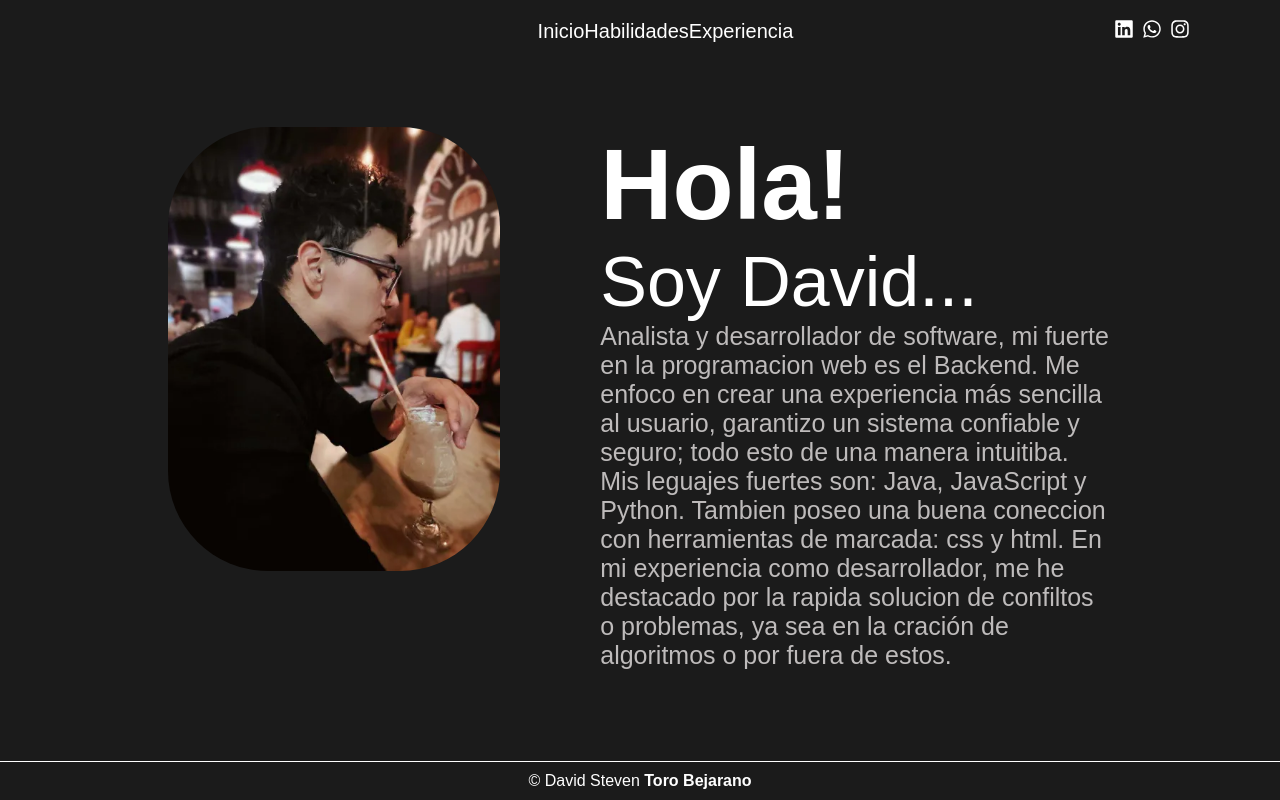
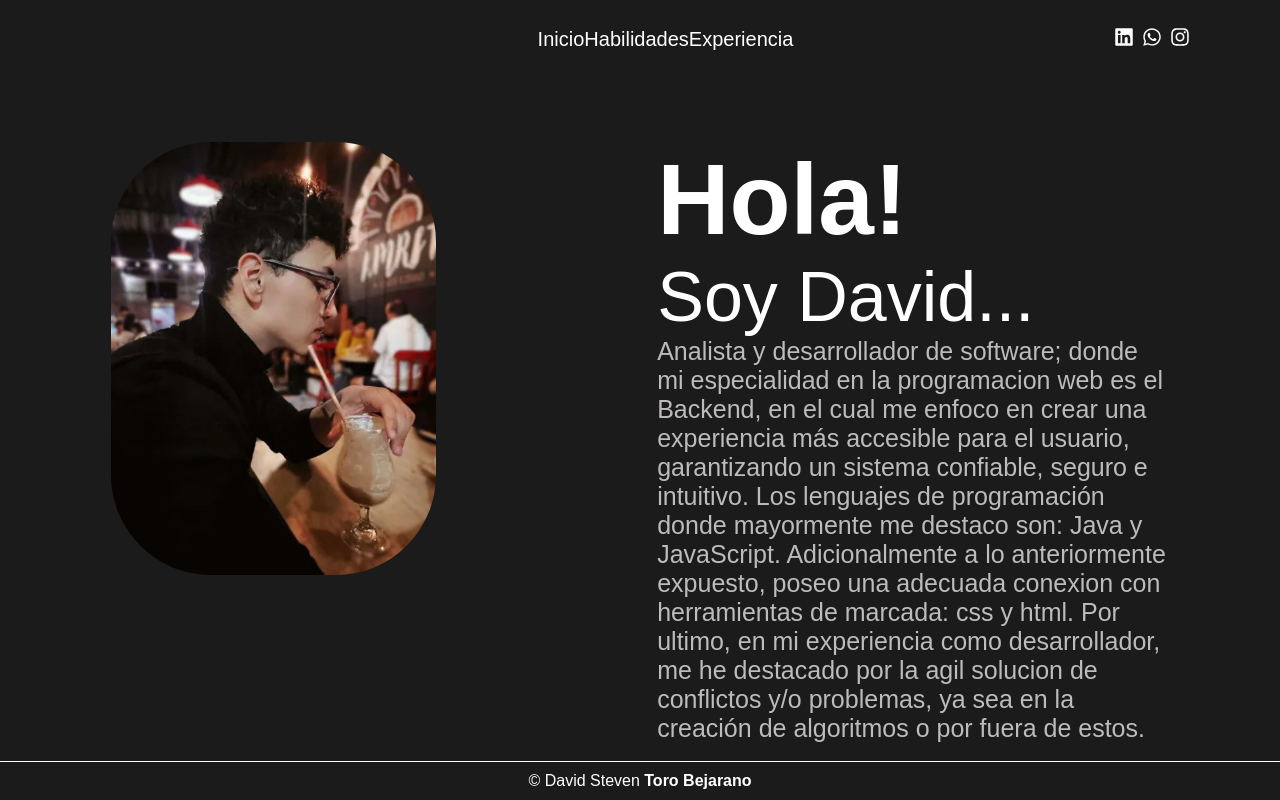
Before and after one commit to DavidStevenToroB/React-Portafolio, a React (Vite) app: page / in a window 1280 px wide. Built offline with nearby package versions, Linux system fonts and the light colour scheme.

Commit message:
bug fixes

```diff
--- /dev/null
+++ b/src/Components/ALinks/ALinks.jsx
@@ -0,0 +1,9 @@
+import React from 'react'
+
+const ALinks = ({style, content}) => {
+  return (
+   <a className={style}>{content}</a>
+)
+}
+
+export default ALinks
--- /dev/null
+++ b/src/Pages/Experiences/Experiences.css
@@ -0,0 +1,13 @@
+.section{
+   width: 100%;
+   height: 100%;
+   display: flex;
+   justify-content: space-around;
+}
+.links{
+   transition: 0.5s;
+}
+.links:hover{
+   content: 'https://nodejs.org/en';
+   transform: scale(1.5);
+}
--- a/src/Pages/Experiences/Experiences.jsx
+++ b/src/Pages/Experiences/Experiences.jsx
@@ -1,18 +1,19 @@
 import React from 'react'
+import './Experiences.css'
 import { Main } from '../../layouts/Main/Main'
-import { PText } from "../../Components/PText/PText";
+// import {ALinks} from '../../Components/ALinks/ALinks.jsx';
 
 export const Experiences = () => {
   return (
     <Main style={'section'} >
       <div className=''>
         <h2>Titulos</h2>
-        <PText style={''} contentText={'Bachiller Tecnico en programacion de software'} />
-        <PText style={''} contentText={'Tegnologo en analisis y desarrollo de software'} />
+        <ALinks style={'links'} contentText={'Bachiller Tecnico en programacion de software'} />
+        <ALinks style={'links'} contentText={'Tegnologo en analisis y desarrollo de software'} />
       </div>
       <div className=''>
         <h2>Reconocimientos</h2>
-        <PText style={''} contentText={'Mencion de honor por excelencia en el area de programacion'} />
+        <ALinks style={'links'} contentText={'Mencion de honor por excelencia en el area de programacion'} />
       </div>
     </Main>
   )
--- a/src/Pages/Home/Home.css
+++ b/src/Pages/Home/Home.css
@@ -6,16 +6,17 @@ Main{
     align-items: center;
 }
 .section{
-    width: 100%;
-    height: 100%;
+    width: fit-content;
+    height: fit-content;
     margin-top: 5%;
     display: flex;
     justify-content: center;
     align-items: start;
+    flex-wrap: wrap;
 }
 .img{
     height: 70%;
-    margin-right: 100px;
+    margin-right: 40px;
     border-radius: 100px;
     transition: .5s;
 }
@@ -56,3 +57,19 @@ Main{
     font-size: 25px;
     color: #bebbbb;
 }
+
+@media screen and (max-width: 1350px){
+    .img{
+        margin-right: 0px;
+    }
+
+    .section{
+        width: fit-content;
+        height: fit-content;
+        margin-top: 5%;
+        display: flex;
+        justify-content: space-around;
+        align-items: start;
+        flex-wrap: wrap;
+    }
+}
--- a/src/Pages/Home/Home.jsx
+++ b/src/Pages/Home/Home.jsx
@@ -13,7 +13,7 @@ export const Home = () => {
         <div className='divP'>
           <PText style={'pMajor'} contentText={'Hola!'} />
           <PText style={'pMedium'} contentText={''} />
-          <PText style={'p'} contentText={'Analista y desarrollador de software, mi fuerte en la programacion web es el Backend. Me enfoco en crear una experiencia más sencilla al usuario, garantizo un sistema confiable y seguro; todo esto de una manera intuitiba. Mis leguajes fuertes son: Java, JavaScript y Python. Tambien poseo una buena coneccion con herramientas de marcada: css y html. En mi experiencia como desarrollador, me he destacado por la rapida solucion de confiltos o problemas, ya sea en la cración de algoritmos o por fuera de estos. '} />
+          <PText style={'p'} contentText={'Analista y desarrollador de software; donde mi especialidad en la programacion web es el Backend, en el cual me enfoco en crear una experiencia más accesible para el usuario, garantizando un sistema confiable, seguro e intuitivo. Los lenguajes de programación donde mayormente me destaco son: Java y JavaScript. Adicionalmente a lo anteriormente expuesto, poseo una adecuada conexion con herramientas de marcada: css y html. Por ultimo, en mi experiencia como desarrollador, me he destacado por la agil solucion de conflictos y/o problemas, ya sea en la creación de algoritmos o por fuera de estos. '} />
         </div>
       </Main>
   )
--- a/src/Pages/Skills/Skills.jsx
+++ b/src/Pages/Skills/Skills.jsx
@@ -24,11 +24,11 @@ import './Skills.css'
 export const Skills = () => {
   return (
     <Main style={'sectionSkills'} >
-      <h2 id='h2'>Mis Habilidades</h2>
+      <h2 id='h2'>MIS HABILIDADES</h2>
       <section id='sectionSkills'>
         <div className='divContainer'>
           <div>
-            <h2>Lenguajes de programacion</h2>
+            <h2>Lenguajes de Programacion</h2>
           </div>
           <aside className='aside'>
             <PText style={'js'} id={'pIcons'} contentText={<RiJavascriptFill className='icons' />} />
--- a/src/layouts/Header/Header.css
+++ b/src/layouts/Header/Header.css
@@ -1,6 +1,7 @@
 header{
     width: 100%;
     height: 10%;
+    padding: 20px;
     display: flex;
     justify-content: space-between;
     align-items: center;
```
